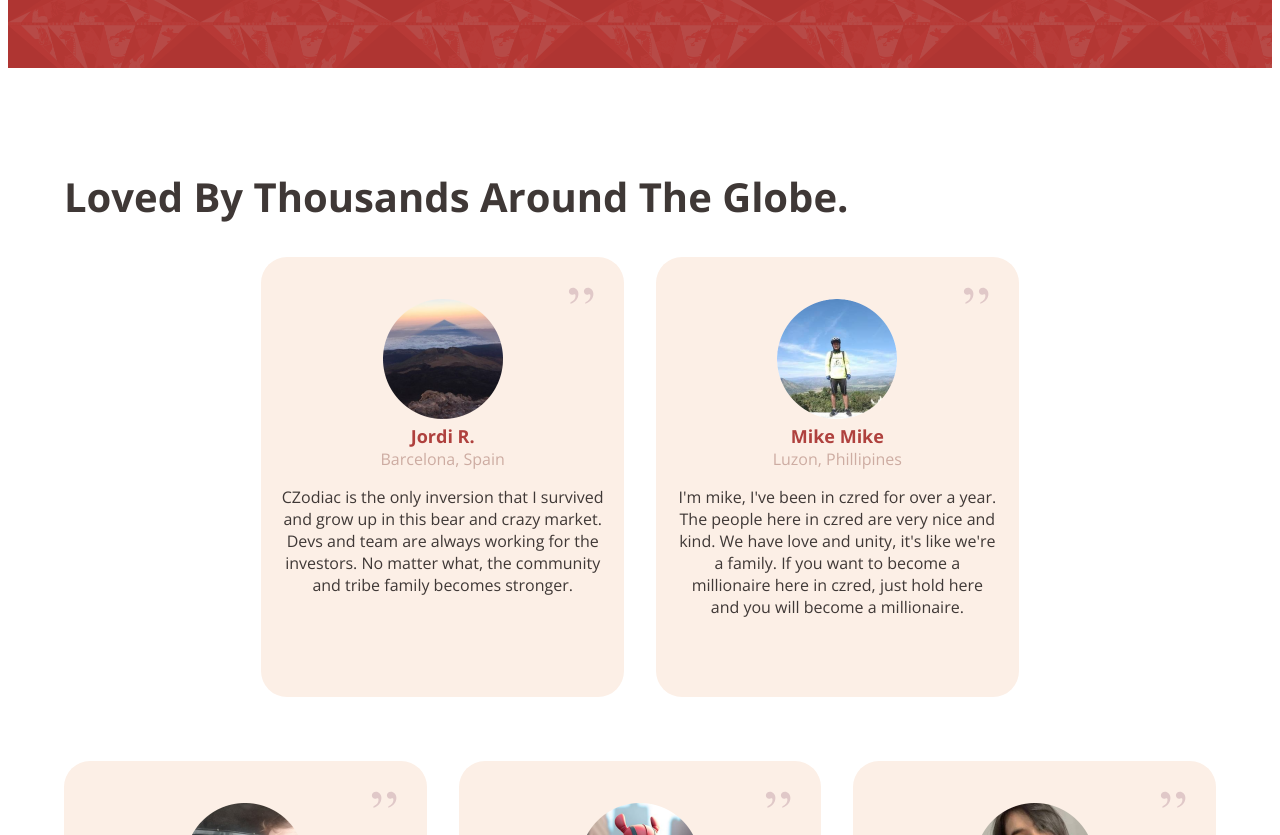
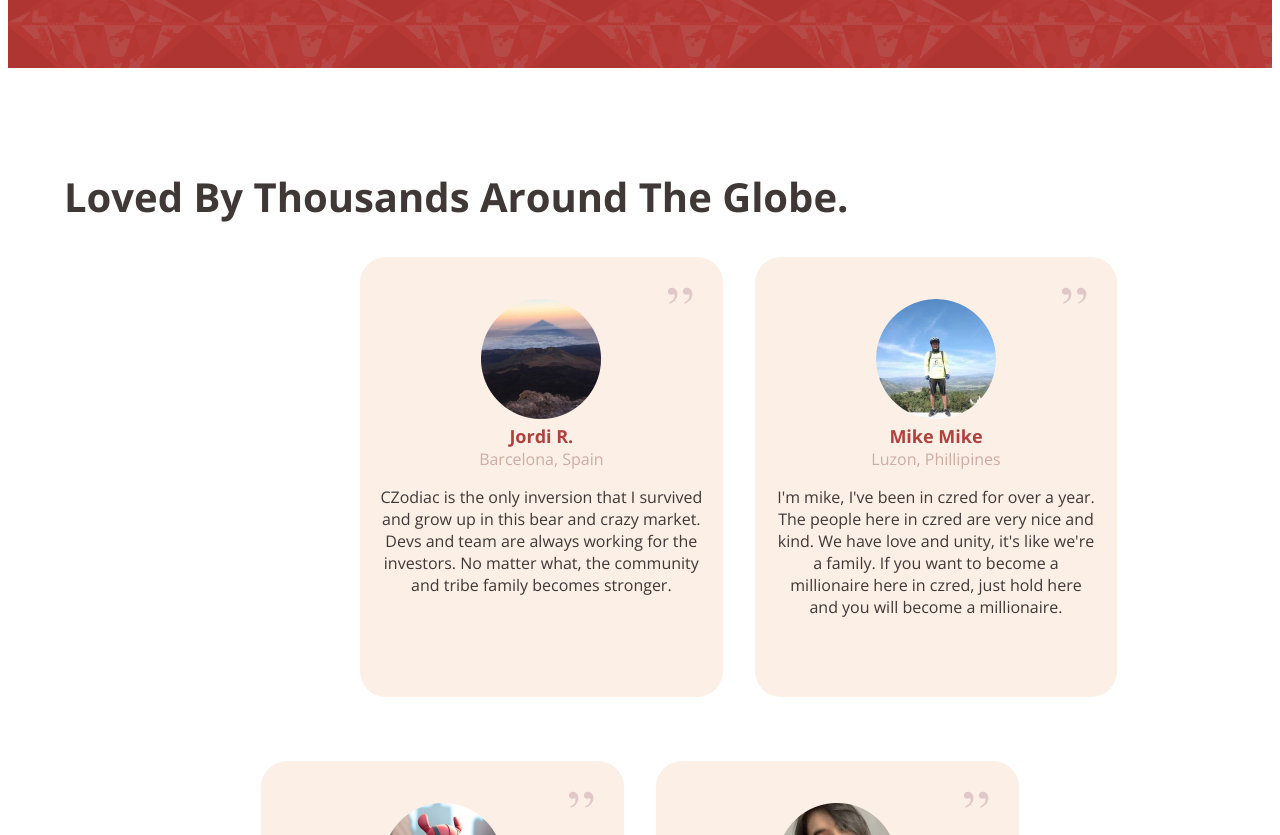
Before and after one commit to PlasticDigits/czodiac-site-v3, a Next.js app: page / in a window 1280 px wide. Shown: the part 3165-4000 px from the top of the page. Built offline with nearby package versions, Linux system fonts and the light colour scheme.

Commit message:
Update testimonials

```diff
--- a/components/layout/Testimonials.js
+++ b/components/layout/Testimonials.js
@@ -1,11 +1,5 @@
-import Image from 'next/image'
-import { Open_Sans } from '@next/font/google'
-import { Box, Button, Container, Stack, useTheme } from '@mui/material';
+import { Box, Container, useTheme } from '@mui/material';
 import Grid2 from '@mui/material/Unstable_Grid2';
-import MenuLink from '../styled/MenuLink';
-import MenuLinkSocialIcon from '../styled/MenuLinkSocialIcon';
-import ButtonPrimary from '../styled/ButtonPrimary';
-import FeatureCard from '../cards/FeatureCard';
 import TestimonialCard from '../cards/TestimonialCard';
 
 
@@ -47,17 +41,6 @@
                             testimonial="I'm mike, I've been in czred for over a year. The people here in czred are very nice and kind. We have love and unity, it's like we're a family. If you want to become a millionaire here in czred, just hold here and you will become a millionaire."
                         />
                     </Grid2>
-                    <Grid2 item xs={0} sm={3} lg={2} css={{ marginTop: -64 }}>
-                        <Box />
-                    </Grid2>
-                    <Grid2 item xs={12} sm={6} lg={4} >
-                        <TestimonialCard
-                            profileSrc="/images/profiles/Jsizzle.png"
-                            profileName="Jsizzle TheCnote"
-                            profileLocation="Lake Stevens, United States"
-                            testimonial="CZodiac has given me the opportunity to learn my personal investment profile. No other project has given me the time to figure this out. I have been given over a year and a half of investment holdings, and counting. It continues to be my longest standing benefit to date."
-                        />
-                    </Grid2>
                     <Grid2 item xs={12} sm={6} lg={4} >
                         <TestimonialCard
                             profileSrc="/images/profiles/Spike.png"
```
